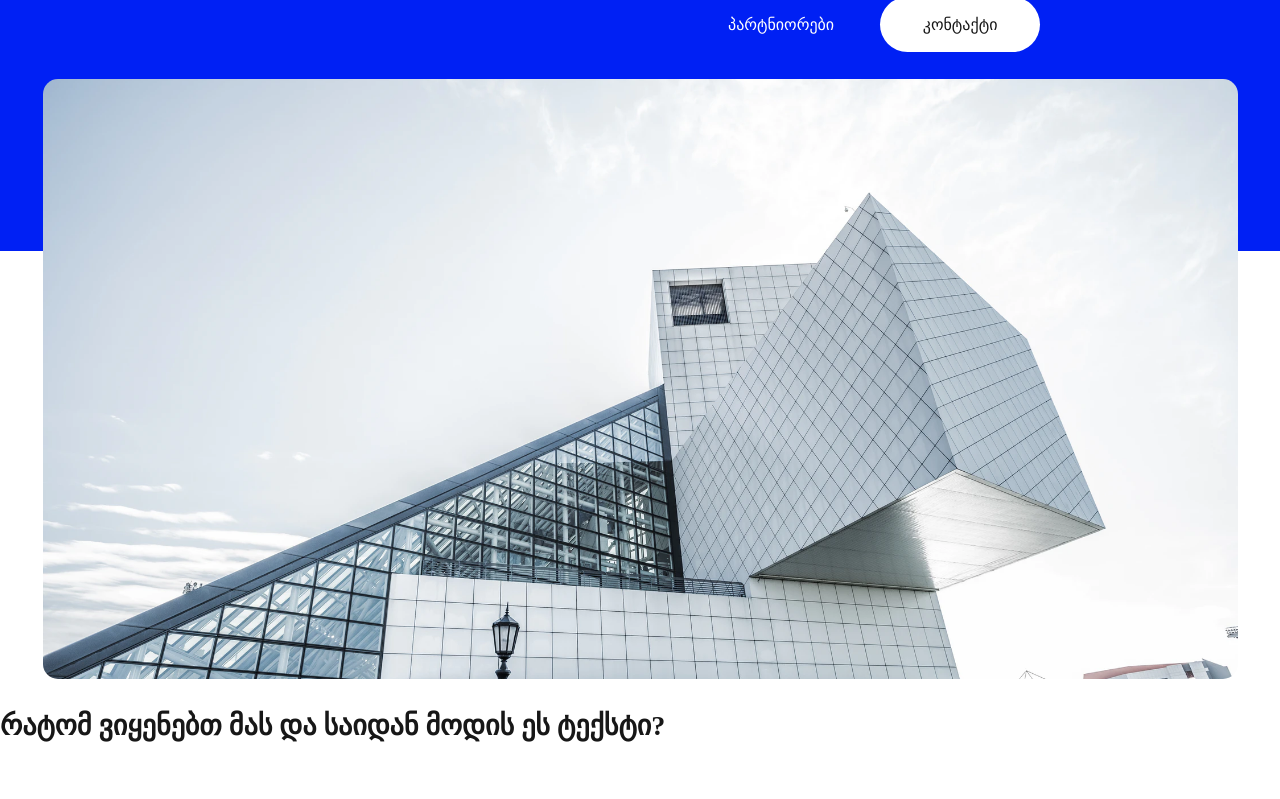
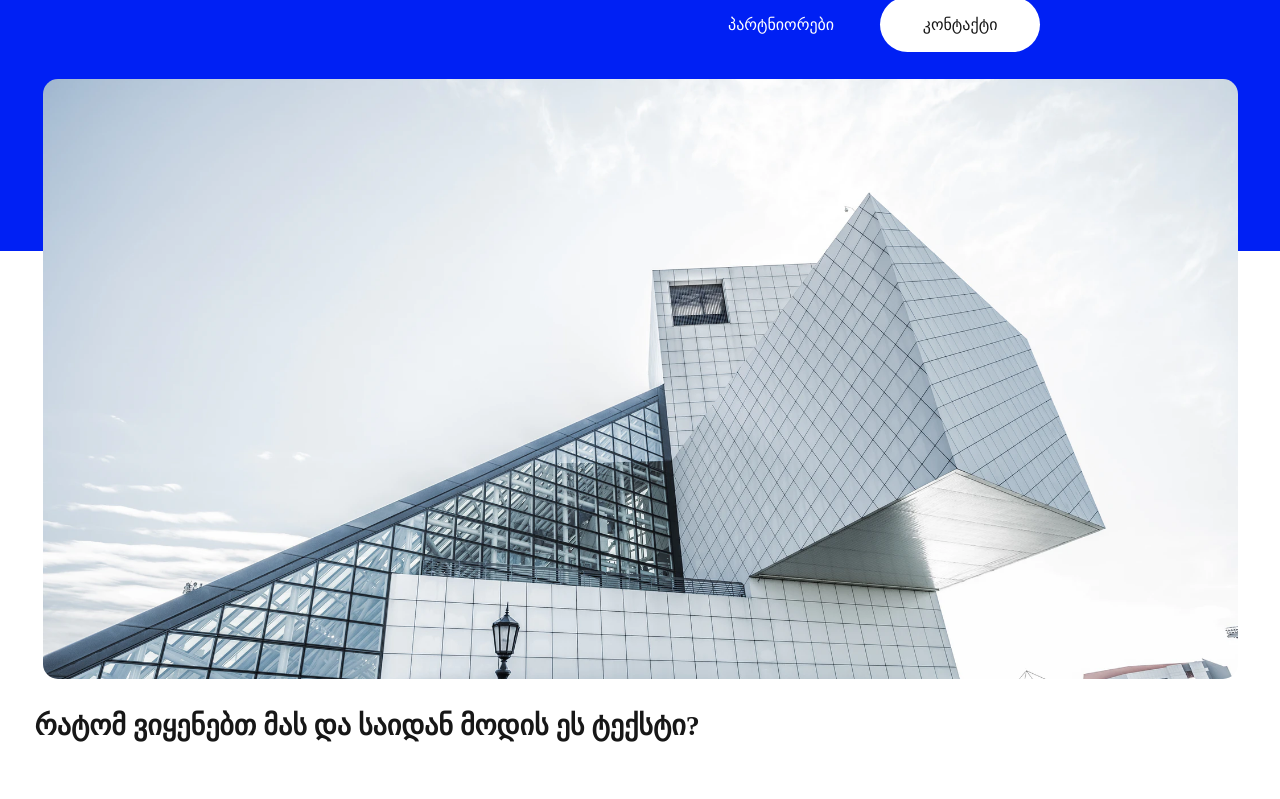
Before and after one commit to babski86/gogishvili5dav, a plain HTML site: page index.html in a window 1280 px wide. Shown: the part 137-936 px from the top of the page. Drawn offline with Linux system fonts and the light colour scheme.

Commit message:
gavaswore
gavaswore

```diff
--- a/index.html
+++ b/index.html
@@ -33,10 +33,8 @@
 			<img src="src/fotoebi/mtavari.png" class="img-mtavari">
 		</section>
 		<section class="sec2">
-			<div class="h1">
+			<div class="article-1">
 				<h1>რატომ ვიყენებთ მას და საიდან მოდის ეს ტექსტი?</h1>
-			</div>
-			<div class="article-1">
 				<article>
 					<img src="src/fotoebi/sec1.png" alt="section photo" class="img-sec1">
 				</article>
@@ -102,9 +100,7 @@
 				<div class="sms"><p>შეტყობინება</p></div>
 				<div class="but1"><button class="but">გაგზავნა</button></div>
 		</div>
-			</div>
 
-		</div>
 
 
 	</footer>
--- a/src/css/davaleba5.css
+++ b/src/css/davaleba5.css
@@ -75,22 +75,10 @@ a{
 	display: block;
 	margin-top: -172.5px;
 }
-.h1{
-
-margin-top: 30px;
-
-
-
-
-}
-.sec2{
-
-
-
-}
 h1{
 	font-size: 28px;
 	color: #171717;
+	margin-top: 30px;
 }
 .img-sec1{
 width: 219px;
```
